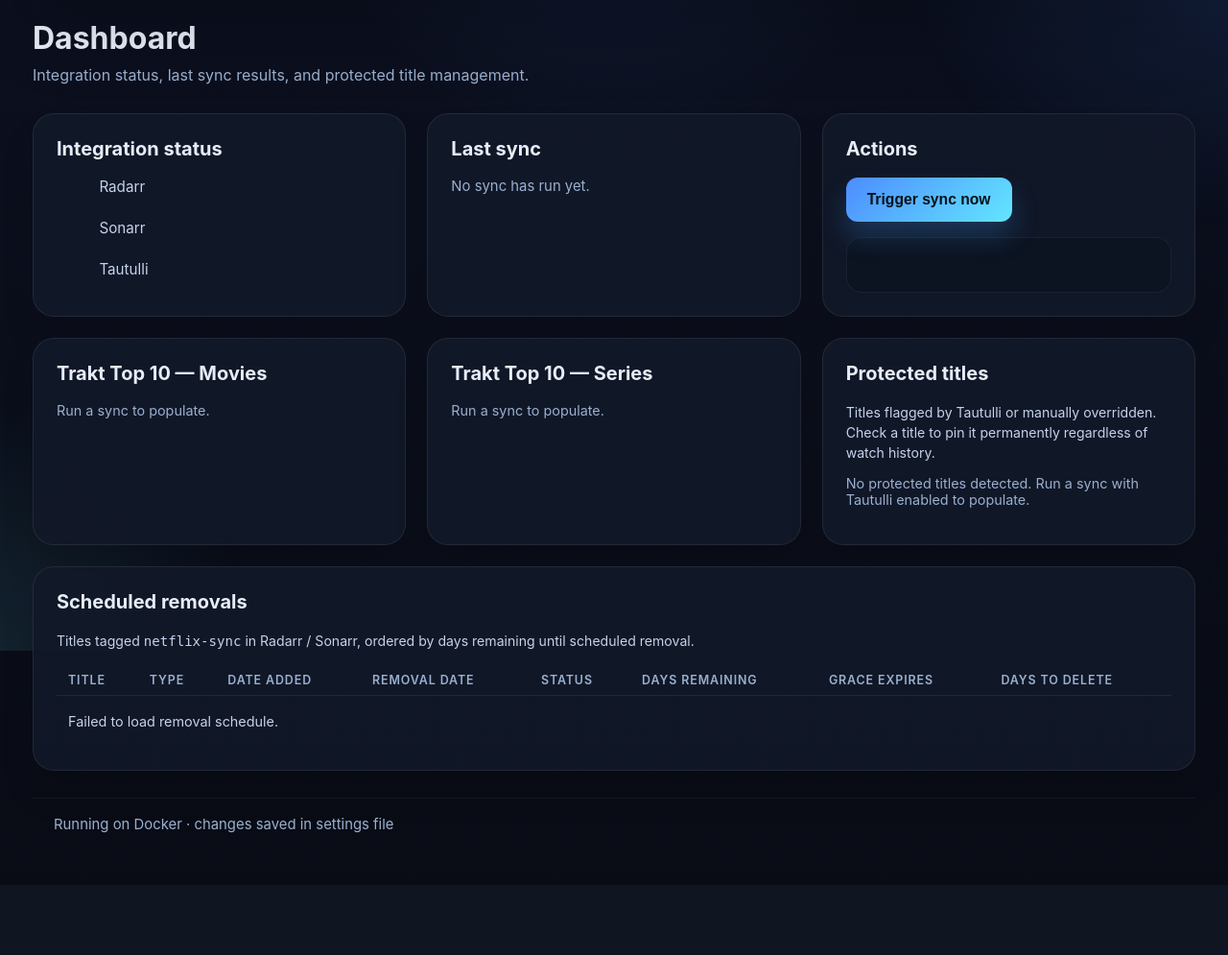
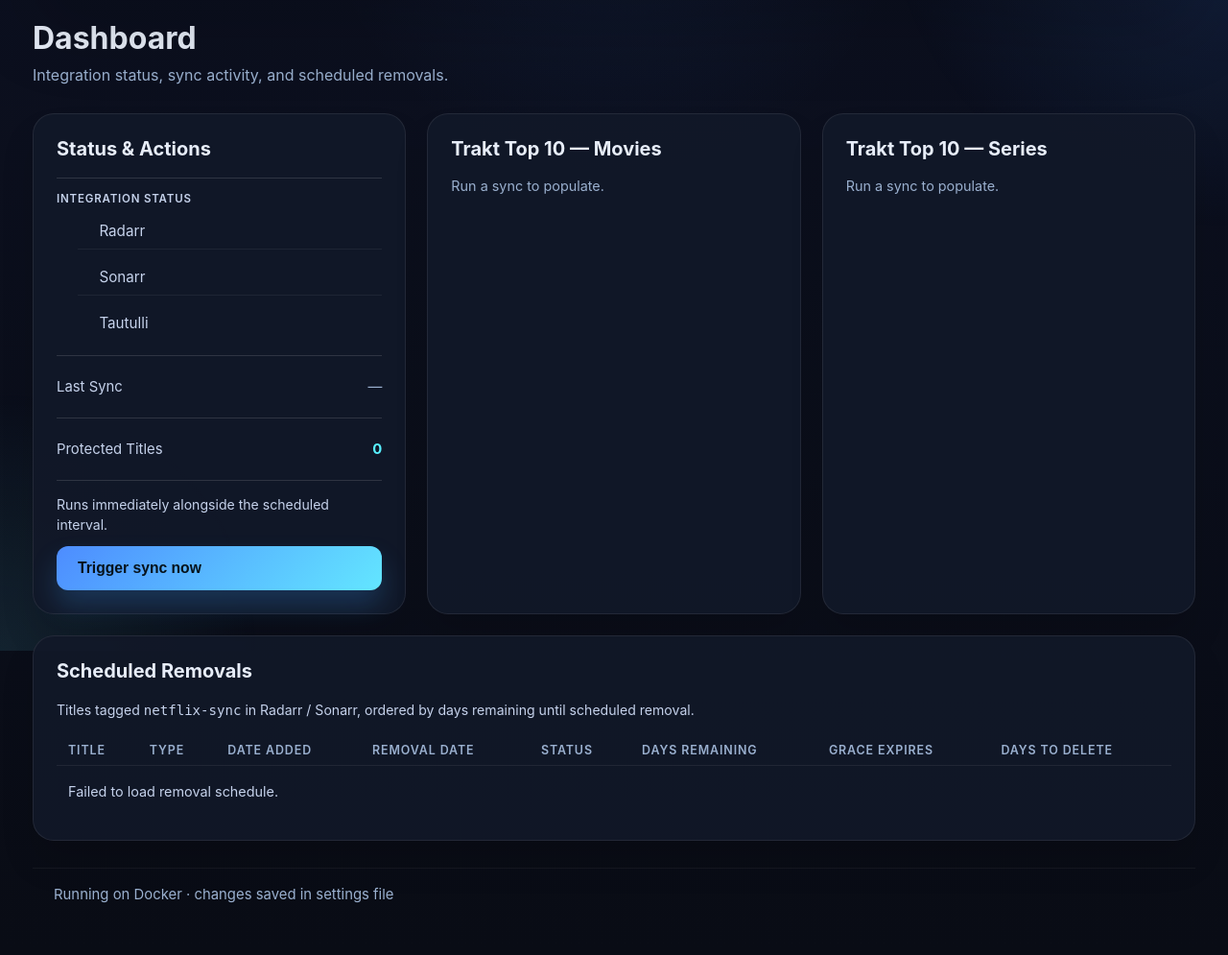
Before and after one commit to dandrury94-hash/netflix-media-sync, a Python web app: template app/templates/index.html in a window 1280 px wide. Shown: the part 122-1117 px from the top of the page at 96% size. Before the commit the page ends 989 px from the top, so only its background shows below. Run offline with Jinja, Linux system fonts and the light colour scheme; the template is opened without the code that fills it, so the values that code supplies are empty.

Commit message:
CHG-013–017: Poster art, dashboard compaction, addition history, sync progress bar, inline button progress
Co-Authored-By: Claude Sonnet 4.6 <noreply@anthropic.com>

```diff
--- a/app/static/script.js
+++ b/app/static/script.js
@@ -14,7 +14,6 @@ const STATUS_LABELS = {
 
 document.addEventListener("DOMContentLoaded", () => {
   const syncButton = document.getElementById("syncButton");
-  const syncResult = document.getElementById("syncResult");
   const settingsForm = document.getElementById("settingsForm");
   const saveResult = document.getElementById("saveResult");
 
@@ -46,19 +45,45 @@ document.addEventListener("DOMContentLoaded", () => {
 
   // ── Sync button ──
   if (syncButton) {
+    let syncEstimatedSeconds = parseInt(syncButton.dataset.estimated || "60", 10) || 60;
+    const syncButtonLabel = syncButton.querySelector("span");
+
     syncButton.addEventListener("click", async () => {
+      syncButton.classList.remove("sync-error");
       syncButton.disabled = true;
-      setStatus(syncResult, "Running sync…");
+      syncButton.classList.add("syncing");
+      syncButton.style.setProperty("--sync-pct", "0%");
+      if (syncButtonLabel) syncButtonLabel.textContent = "Syncing…";
+
+      const steps = Math.max(1, (syncEstimatedSeconds * 1000) / 500);
+      const widthPerStep = 90 / steps;
+      let currentWidth = 0;
+      const timer = setInterval(() => {
+        currentWidth = Math.min(90, currentWidth + widthPerStep);
+        syncButton.style.setProperty("--sync-pct", `${currentWidth}%`);
+        if (currentWidth >= 90) clearInterval(timer);
+      }, 500);
+
       try {
         const response = await fetch("/api/sync", { method: "POST" });
+        clearInterval(timer);
         const data = await response.json();
-        const r = data.result || {};
-        const added = (r.added_movies || []).length + (r.added_series || []).length;
-        setStatus(syncResult, `Sync complete — ${added} title(s) added. Refreshing…`, "success");
-        setTimeout(() => window.location.reload(), 1500);
-      } catch (error) {
-        setStatus(syncResult, `Sync failed: ${error.message}`, "error");
+        if (data.estimated_seconds) syncEstimatedSeconds = data.estimated_seconds;
+        syncButton.style.setProperty("--sync-pct", "100%");
+        await new Promise((r) => setTimeout(r, 600));
+        syncButton.classList.remove("syncing");
+        syncButton.style.removeProperty("--sync-pct");
+        if (syncButtonLabel) syncButtonLabel.textContent = "Trigger sync now";
         syncButton.disabled = false;
+        window.location.reload();
+      } catch {
+        clearInterval(timer);
+        syncButton.classList.remove("syncing");
+        syncButton.style.removeProperty("--sync-pct");
+        syncButton.classList.add("sync-error");
+        if (syncButtonLabel) syncButtonLabel.textContent = "Trigger sync now";
+        syncButton.disabled = false;
+        setTimeout(() => syncButton.classList.remove("sync-error"), 3000);
       }
     });
   }
@@ -204,6 +229,12 @@ document.addEventListener("DOMContentLoaded", () => {
     loadRemovalHistory(historyBody);
   }
 
+  // ── Addition history ──
+  const additionBody = document.getElementById("additionHistoryBody");
+  if (additionBody) {
+    loadAdditionHistory(additionBody);
+  }
+
   // ── Protection manager ──
   const protectionPanel = document.getElementById("protectionPanel");
   if (protectionPanel) {
@@ -298,13 +329,20 @@ async function loadTop10Status() {
     const all = { ...data.movies, ...data.series };
     document.querySelectorAll(".top10-item[data-title]").forEach((li) => {
       const title = li.dataset.title;
-      const status = all[title];
-      if (!status || !STATUS_ICONS[status]) return;
+      const item = all[title];
+      if (!item) return;
+      const status = item.status;
+      const poster = item.poster;
+      if (!STATUS_ICONS[status]) return;
       const span = document.createElement("span");
       span.className = "top10-status";
       span.title = STATUS_LABELS[status] || "";
       span.textContent = STATUS_ICONS[status];
       li.appendChild(span);
+      if (poster) {
+        li.style.setProperty("--poster-url", `url(${poster})`);
+        li.classList.add("top10-item--has-poster");
+      }
     });
   } catch { /* ignore */ }
 }
@@ -317,6 +355,29 @@ async function loadRemovalSchedule(tbody) {
   } catch {
     tbody.innerHTML = '<tr><td colspan="8" class="table-empty">Failed to load removal schedule.</td></tr>';
   }
+}
+
+async function loadAdditionHistory(tbody) {
+  try {
+    const resp = await fetch("/api/addition-history");
+    const data = await resp.json();
+    renderAdditionHistory(tbody, data.additions || []);
+  } catch {
+    tbody.innerHTML = '<tr><td colspan="4" class="table-empty">Failed to load addition history.</td></tr>';
+  }
+}
+
+function renderAdditionHistory(tbody, additions) {
+  if (!additions.length) {
+    tbody.innerHTML = '<tr><td colspan="4" class="table-empty">No titles added in the last 7 days.</td></tr>';
+    return;
+  }
+  tbody.innerHTML = additions.map((item) => `<tr>
+    <td>${escHtml(item.title)}</td>
+    <td style="text-transform:capitalize">${escHtml(item.type)}</td>
+    <td>${escHtml(item.date_added)}</td>
+    <td>${escHtml(item.source || "trakt")}</td>
+  </tr>`).join("");
 }
 
 async function loadRemovalHistory(tbody) {
--- a/app/static/style.css
+++ b/app/static/style.css
@@ -295,19 +295,48 @@ body::before {
     font-size: 0.93rem;
 }
 
+/* ── Status & actions card ── */
+.status-actions-card {
+    display: flex;
+    flex-direction: column;
+    justify-content: space-between;
+}
+
+.card-divider {
+    height: 1px;
+    background: rgba(255, 255, 255, 0.13);
+    margin: 14px 0;
+}
+
+.sac-section-label {
+    font-size: 0.72rem;
+    text-transform: uppercase;
+    letter-spacing: 0.07em;
+    color: var(--muted);
+    font-weight: 600;
+    margin: 0 0 8px;
+}
+
 /* ── Integration status ── */
 .integration-list {
     list-style: none;
     padding: 0;
     margin: 0;
     display: grid;
-    gap: 14px;
+    gap: 0;
 }
 
 .integration-item {
     display: flex;
     align-items: center;
     gap: 12px;
+    padding: 9px 0;
+    border-bottom: 1px solid rgba(255, 255, 255, 0.06);
+}
+
+.integration-item:last-child {
+    border-bottom: none;
+    padding-bottom: 0;
 }
 
 .integration-label {
@@ -694,6 +757,49 @@ body::before {
     height: 1px;
     background: rgba(255, 255, 255, 0.07);
     margin: 18px 0;
+}
+
+/* ── Sync button (inline progress) ── */
+#syncButton {
+    width: 100%;
+    text-align: left;
+    position: relative;
+    overflow: hidden;
+}
+
+#syncButton > span {
+    position: relative;
+    z-index: 1;
+    display: inline-block;
+}
+
+#syncButton.syncing {
+    color: #fff;
+    background: rgba(77, 140, 255, 0.22);
+    box-shadow: none;
+    cursor: not-allowed;
+}
+
+#syncButton.syncing::before {
+    content: '';
+    position: absolute;
+    inset: 0 auto 0 0;
+    width: var(--sync-pct, 0%);
+    background: linear-gradient(135deg, #4d8cff, #63e6ff);
+    transition: width 0.5s linear;
+    z-index: 0;
+}
+
+#syncButton.sync-error::after {
+    content: "⚠";
+    position: absolute;
+    right: 12px;
+    top: 50%;
+    transform: translateY(-50%);
+    z-index: 1;
+    color: #e05252;
+    font-size: 1rem;
+    line-height: 1;
 }
 
 /* ── Protection manager ── */
--- a/app/sync_service.py
+++ b/app/sync_service.py
@@ -1,6 +1,7 @@
 import datetime
 import logging
 import threading
+import time
 
 from app.manual_overrides import ManualOverrides
 from app.netflix_fetcher import fetch_netflix_top_10_for_countries
@@ -55,6 +56,7 @@ class SyncService:
 
     def run_once(self) -> dict:
         with self._lock:
+            _start = time.monotonic()
             try:
                 result = self._run()
             except Exception as exc:
@@ -64,6 +66,8 @@ class SyncService:
                     priority=1,
                 )
                 raise
+            result["duration_seconds"] = int(time.monotonic() - _start)
+            self.sync_log.set_last_sync(result)
             self.run_deletions()
             return result
 
@@ -153,8 +157,6 @@ class SyncService:
             "top_movies": netflix_movies,
             "top_series": netflix_series,
         }
-        self.sync_log.set_last_sync(result)
-
         if added_movies or added_series:
             lines = [f"🎬 {t}" for t in added_movies] + [f"📺 {t}" for t in added_series]
             self.pushover.send("Netflix Sync — Added", "\n".join(lines))
--- a/app/templates/index.html
+++ b/app/templates/index.html
@@ -2,16 +2,19 @@
 {% block content %}
 <div class="page-title">
     <h1>Dashboard</h1>
-    <p>Integration status, last sync results, and protected title management.</p>
+    <p>Integration status, sync activity, and scheduled removals.</p>
 </div>
 
 {# ── Dashboard tab ── #}
 <div id="tab-dashboard" class="tab-panel active">
 <div class="grid">
 
-    {# ── Integration status ── #}
-    <section class="card">
-        <h2>Integration status</h2>
+    {# ── Status & Actions ── #}
+    <section class="card status-actions-card">
+        <div>
+            <h2>Status &amp; Actions</h2>
+            <div class="card-divider"></div>
+            <p class="sac-section-label">Integration status</p>
             <ul class="integration-list">
                 {% for label, mode_key in [('Radarr', 'radarr_mode'), ('Sonarr', 'sonarr_mode'), ('Tautulli', 'tautulli_mode')] %}
                 {% set mode = settings[mode_key] %}
@@ -22,51 +25,54 @@
                 </li>
                 {% endfor %}
             </ul>
-    </section>
-
-    {# ── Last sync summary ── #}
-    <section class="card">
-        <h2>Last sync</h2>
+        </div>
+        <div>
+            <div class="card-divider"></div>
+            <div class="sync-stat">
+                <span>Last Sync</span>
                 {% if last_sync %}
-        <p class="sync-timestamp">{{ last_sync.timestamp }}</p>
+                <span class="sync-timestamp">{{ last_sync.timestamp }}</span>
+                {% else %}
+                <span style="color:var(--muted)">—</span>
+                {% endif %}
+            </div>
+        </div>
+        <div>
             {% set radarr_mode = settings.radarr_mode %}
             {% set sonarr_mode = settings.sonarr_mode %}
+            <div class="card-divider"></div>
             {% if radarr_mode == 'enabled' %}
             <div class="sync-stat">
-            <span>Movies added</span>
-            <span class="sync-count">{{ (last_sync.get('added_movies') or []) | length }}</span>
+                <span>Movies Added</span>
+                <span class="sync-count">{{ (last_sync.get('added_movies') or []) | length if last_sync else 0 }}</span>
             </div>
             {% elif radarr_mode == 'read' %}
             <div class="sync-stat">
                 <span>Movies to add</span>
-            <span class="sync-count">{{ (last_sync.get('would_add_movies') or []) | length }}</span>
+                <span class="sync-count">{{ (last_sync.get('would_add_movies') or []) | length if last_sync else 0 }}</span>
             </div>
             {% endif %}
             {% if sonarr_mode == 'enabled' %}
             <div class="sync-stat">
-            <span>Series added</span>
-            <span class="sync-count">{{ (last_sync.get('added_series') or []) | length }}</span>
+                <span>Series Added</span>
+                <span class="sync-count">{{ (last_sync.get('added_series') or []) | length if last_sync else 0 }}</span>
             </div>
             {% elif sonarr_mode == 'read' %}
             <div class="sync-stat">
                 <span>Series to add</span>
-            <span class="sync-count">{{ (last_sync.get('would_add_series') or []) | length }}</span>
+                <span class="sync-count">{{ (last_sync.get('would_add_series') or []) | length if last_sync else 0 }}</span>
             </div>
             {% endif %}
             <div class="sync-stat">
-            <span>Protected titles</span>
-            <span class="sync-count">{{ (last_sync.get('protected') or []) | length }}</span>
+                <span>Protected Titles</span>
+                <span class="sync-count">{{ (last_sync.get('protected') or []) | length if last_sync else 0 }}</span>
             </div>
-        {% else %}
-        <p style="color: var(--muted); font-size: 0.93rem">No sync has run yet.</p>
-        {% endif %}
-    </section>
-
-    {# ── Actions ── #}
-    <section class="card">
-        <h2>Actions</h2>
-        <button id="syncButton" class="button button-primary">Trigger sync now</button>
-        <div id="syncResult" class="status-box" style="margin-top: 16px"></div>
+        </div>
+        <div>
+            <div class="card-divider"></div>
+            <p class="field-help" style="margin-bottom:12px">Runs immediately alongside the scheduled interval.</p>
+            <button id="syncButton" class="button button-primary" data-estimated="{{ (last_sync.get('duration_seconds') or 60) if last_sync else 60 }}"><span>Trigger sync now</span></button>
+        </div>
     </section>
 
     {# ── Trakt Top 10 — Movies ── #}
@@ -108,7 +114,7 @@
     {% set sonarr_mode = settings.sonarr_mode %}
     {% if last_sync and (radarr_mode != 'disabled' or sonarr_mode != 'disabled') %}
     <section class="card wide-card">
-        <h2>Import preview</h2>
+        <h2>Import Preview</h2>
         <div class="import-columns">
 
             {% if radarr_mode != 'disabled' %}
@@ -193,35 +199,9 @@
     </section>
     {% endif %}
 
-    {# ── Protected titles ── #}
-    <section class="card">
-        <h2>Protected titles</h2>
-        <p class="field-help">Titles flagged by Tautulli or manually overridden. Check a title to pin it permanently regardless of watch history.</p>
-        {% if protected_titles %}
-        <ul class="protection-list">
-            {% for title in protected_titles %}
-            <li class="protection-item">
-                <input type="checkbox" class="override-checkbox"
-                    data-title="{{ title | e }}"
-                    {% if title in manual_protected %}checked{% endif %} />
-                <span class="title-text">{{ title }}</span>
-                {% if title in tautulli_protected %}
-                <span class="protect-badge protect-badge--tautulli">Tautulli</span>
-                {% endif %}
-                {% if title in manual_protected %}
-                <span class="protect-badge protect-badge--manual">Override</span>
-                {% endif %}
-            </li>
-            {% endfor %}
-        </ul>
-        {% else %}
-        <p style="color: var(--muted); font-size: 0.9rem; margin-top: 12px">No protected titles detected. Run a sync with Tautulli enabled to populate.</p>
-        {% endif %}
-    </section>
-
     {# ── Scheduled removals ── #}
     <section class="card wide-card">
-        <h2>Scheduled removals</h2>
+        <h2>Scheduled Removals</h2>
         <p class="field-help">Titles tagged <code>netflix-sync</code> in Radarr / Sonarr, ordered by days remaining until scheduled removal.</p>
         <table class="removal-table">
             <thead>
@@ -248,6 +228,23 @@
 {# ── History tab ── #}
 <div id="tab-history" class="tab-panel">
     <section class="card wide-card">
+        <h2>Recently added <span class="sync-timestamp" style="display:inline;margin-left:10px">last 7 days</span></h2>
+        <p class="field-help">Titles added to Radarr / Sonarr by this sync service in the last 7 days. Deduplicates by title, most recent entry shown.</p>
+        <table class="removal-table">
+            <thead>
+                <tr>
+                    <th>Title</th>
+                    <th>Type</th>
+                    <th>Date added</th>
+                    <th>Source</th>
+                </tr>
+            </thead>
+            <tbody id="additionHistoryBody">
+                <tr><td colspan="4" class="table-empty">Loading…</td></tr>
+            </tbody>
+        </table>
+    </section>
+    <section class="card wide-card" style="margin-top:22px">
         <h2>Removal history</h2>
         <p class="field-help">Titles automatically deleted from Radarr / Sonarr. Records are kept for 180 days.</p>
         <table class="removal-table">
```
Also changed, not shown: other parts of app/static/style.css (+35 -1 lines), app/web.py (+35 -9 lines), CHANGELOG.md, README.md. Lines whose indentation alone changed are shown as unchanged.
